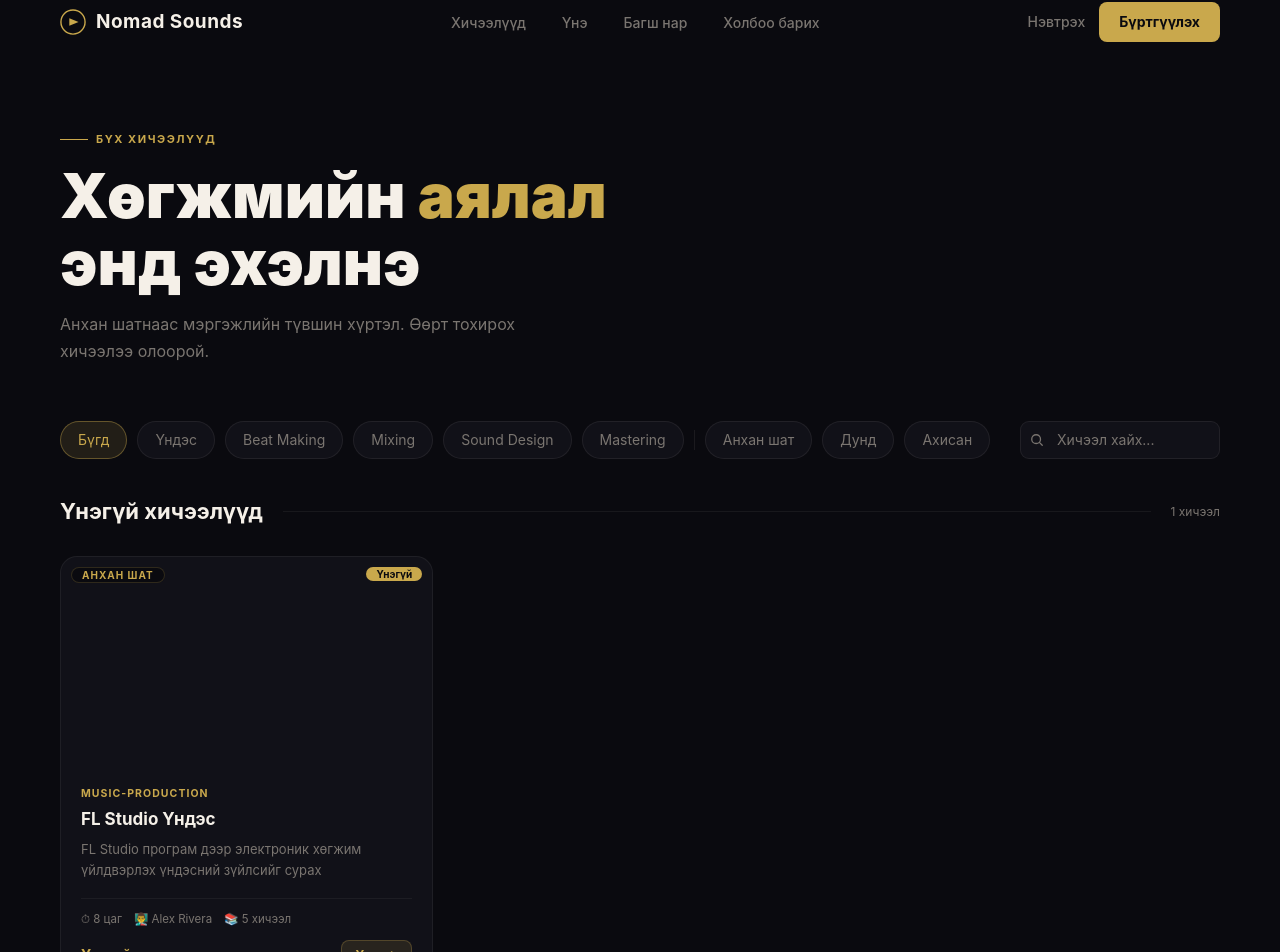
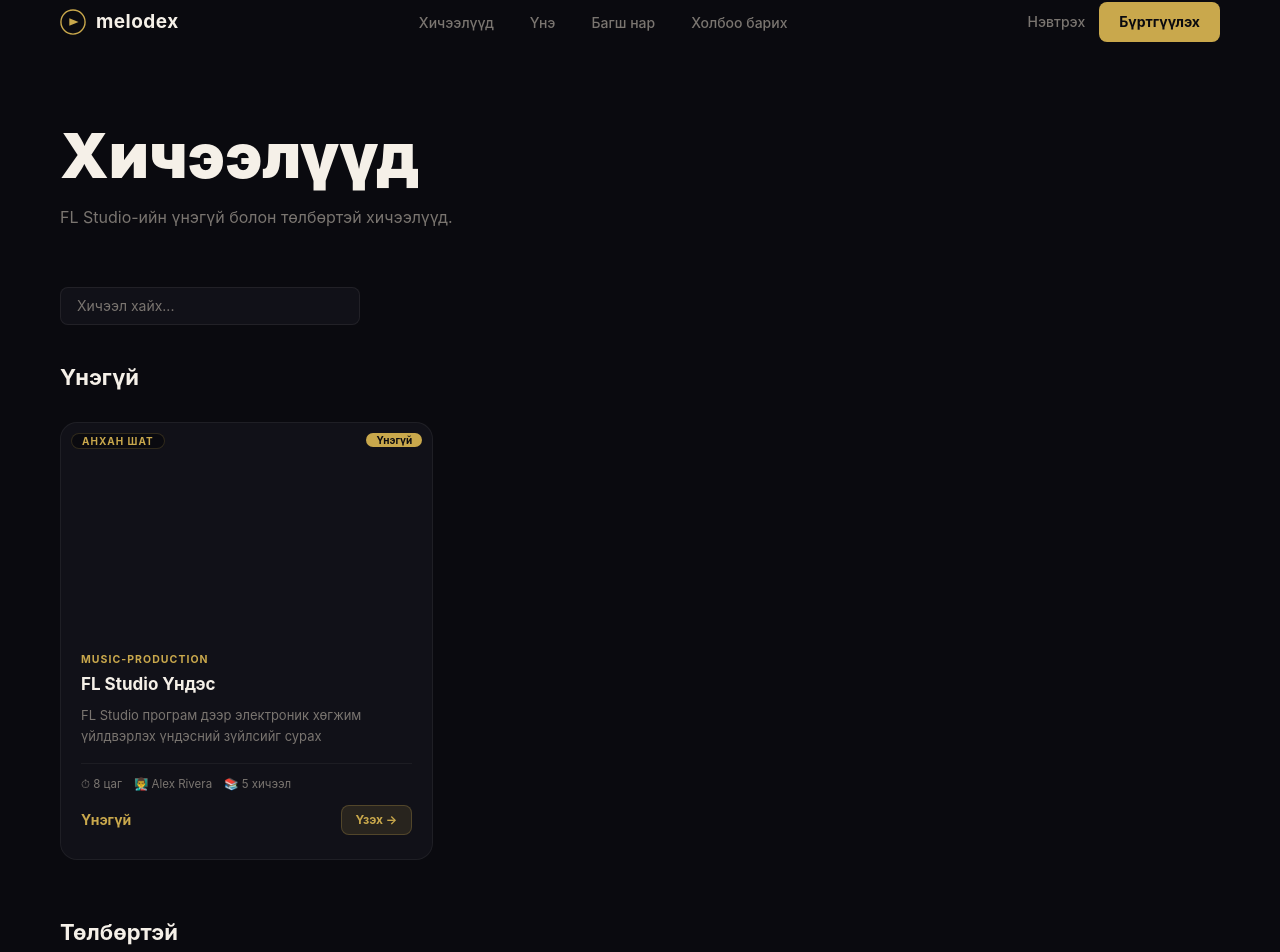
Before and after one commit to Yesudei/diploma, a Next.js app in the folder Frontend/: page /courses in a window 1280 px wide. Shown: the part 18-970 px from the top of the page. Built offline with nearby package versions, Linux system fonts and the light colour scheme; a web font is replaced by a local one.

Commit message:
Rename to melodex and simplify pages

```diff
--- a/Frontend/src/app/courses/page.tsx
+++ b/Frontend/src/app/courses/page.tsx
@@ -1,125 +1,49 @@
 'use client';
 import { useState } from 'react';
-import Nav from '@/components/layout/Nav';
-import Footer from '@/components/layout/Footer';
-import CourseCard from '@/components/cards/CourseCard';
-import SectionLabel from '@/components/ui/SectionLabel';
+import dynamic from 'next/dynamic';
 import { courses } from '@/lib/data';
-import { Category, Level } from '@/lib/types';
 
-const categoryFilters: { value: Category | 'all'; label: string }[] = [
-  { value: 'all', label: 'Бүгд' },
-  { value: 'basics', label: 'Үндэс' },
-  { value: 'beats', label: 'Beat Making' },
-  { value: 'mixing', label: 'Mixing' },
-  { value: 'sound-design', label: 'Sound Design' },
-  { value: 'mastering', label: 'Mastering' },
-];
-
-const levelFilters: { value: Level | 'all'; label: string }[] = [
-  { value: 'all', label: 'Бүх түвшин' },
-  { value: 'beginner', label: 'Анхан шат' },
-  { value: 'intermediate', label: 'Дунд' },
-  { value: 'advanced', label: 'Ахисан' },
-];
+const Nav = dynamic(() => import('@/components/layout/Nav'), { ssr: false });
+const Footer = dynamic(() => import('@/components/layout/Footer'), { ssr: false });
+const CourseCard = dynamic(() => import('@/components/cards/CourseCard'), { ssr: false });
 
 export default function CoursesPage() {
-  const [category, setCategory] = useState<Category | 'all'>('all');
-  const [level, setLevel] = useState<Level | 'all'>('all');
   const [query, setQuery] = useState('');
 
-  const filtered = courses.filter((c) => {
-    const matchI = category === 'all' || c.category === category;
-    const matchL = level === 'all' || c.level === level;
-    const matchQ = c.title.toLowerCase().includes(query.toLowerCase());
-    return matchI && matchL && matchQ;
-  });
+  const filtered = courses.filter((c) =>
+    c.title.toLowerCase().includes(query.toLowerCase())
+  );
 
   const free = filtered.filter((c) => c.price === 0);
   const paid = filtered.filter((c) => c.price > 0);
-
-  const FilterBtn = ({
-    active,
-    onClick,
-    label,
-  }: {
-    active: boolean;
-    onClick: () => void;
-    label: string;
-  }) => (
-    <button
-      onClick={onClick}
-      className={`text-sm px-[17px] py-2 rounded-full border transition-all ${active ? 'bg-[rgba(201,168,76,0.13)] border-[rgba(201,168,76,0.40)] text-[#C9A84C]' : 'bg-[#111118] border-[rgba(245,240,232,0.07)] text-[#7A7570] hover:border-[rgba(201,168,76,0.30)] hover:text-[#F5F0E8]'}`}
-    >
-      {label}
-    </button>
-  );
 
   return (
     <>
       <Nav />
       <main className="pt-[140px] pb-20 bg-[#0A0A0F] min-h-screen">
         <div className="px-[60px] mb-14">
-          <SectionLabel>Бүх хичээлүүд</SectionLabel>
           <h1 className="font-display text-[clamp(38px,5vw,62px)] font-black leading-[1.09] mb-3.5">
-            Хөгжмийн <em className="not-italic text-[#C9A84C]">аялал</em>
-            <br />
-            энд эхэлнэ
+            Хичээлүүд
           </h1>
           <p className="text-[#7A7570] text-base max-w-[480px] leading-[1.7]">
-            Анхан шатнаас мэргэжлийн түвшин хүртэл. Өөрт тохирох хичээлээ олоорой.
+            FL Studio-ийн үнэгүй болон төлбөртэй хичээлүүд.
           </p>
         </div>
 
-        <div className="px-[60px] mb-9 flex items-center gap-2.5 flex-wrap">
-          {categoryFilters.map((f) => (
-            <FilterBtn
-              key={f.value}
-              active={category === f.value}
-              onClick={() => setCategory(f.value as Category | 'all')}
-              label={f.label}
-            />
-          ))}
-          <div className="w-px h-5 bg-[rgba(245,240,232,0.07)]" />
-          {levelFilters.slice(1).map((f) => (
-            <FilterBtn
-              key={f.value}
-              active={level === f.value}
-              onClick={() => setLevel(f.value as Level | 'all')}
-              label={f.label}
-            />
-          ))}
-          <div className="ml-auto relative">
-            <svg
-              className="absolute left-2.5 top-1/2 -translate-y-1/2 text-[#7A7570]"
-              width="14"
-              height="14"
-              viewBox="0 0 16 16"
-              fill="none"
-            >
-              <circle cx="7" cy="7" r="5" stroke="currentColor" strokeWidth="1.5" />
-              <path d="m11 11 3 3" stroke="currentColor" strokeWidth="1.5" strokeLinecap="round" />
-            </svg>
+        <div className="px-[60px] mb-9">
           <input
             type="text"
             placeholder="Хичээл хайх..."
             value={query}
             onChange={(e) => setQuery(e.target.value)}
-              className="bg-[#111118] border border-[rgba(245,240,232,0.07)] text-[#F5F0E8] placeholder-[#7A7570] text-sm pl-9 pr-4 py-2 rounded-[9px] outline-none w-[200px] focus:border-[rgba(201,168,76,0.30)] transition-colors"
+            className="bg-[#111118] border border-[rgba(245,240,232,0.07)] text-[#F5F0E8] placeholder-[#7A7570] text-sm px-4 py-2 rounded-lg outline-none w-[300px] focus:border-[rgba(201,168,76,0.30)]"
           />
-          </div>
         </div>
 
         {free.length > 0 && (
           <section className="px-[60px] mb-14">
-            <div className="flex items-center gap-5 mb-7">
-              <h2 className="font-display text-[22px] font-bold whitespace-nowrap">
-                Үнэгүй хичээлүүд
-              </h2>
-              <div className="flex-1 h-px bg-[rgba(245,240,232,0.06)]" />
-              <span className="text-xs text-[#7A7570] whitespace-nowrap">{free.length} хичээл</span>
-            </div>
-            <div className="grid grid-cols-3 gap-5">
+            <h2 className="font-display text-[22px] font-bold mb-7">Үнэгүй</h2>
+            <div className="grid grid-cols-1 md:grid-cols-2 lg:grid-cols-3 gap-5">
               {free.map((c) => (
                 <CourseCard key={c.id} course={c} />
               ))}
@@ -129,14 +53,8 @@ export default function CoursesPage() {
 
         {paid.length > 0 && (
           <section className="px-[60px]">
-            <div className="flex items-center gap-5 mb-7">
-              <h2 className="font-display text-[22px] font-bold whitespace-nowrap">
-                Төлбөртэй хичээлүүд
-              </h2>
-              <div className="flex-1 h-px bg-[rgba(245,240,232,0.06)]" />
-              <span className="text-xs text-[#7A7570] whitespace-nowrap">₮5,000 / хичээл</span>
-            </div>
-            <div className="grid grid-cols-3 gap-5">
+            <h2 className="font-display text-[22px] font-bold mb-7">Төлбөртэй</h2>
+            <div className="grid grid-cols-1 md:grid-cols-2 lg:grid-cols-3 gap-5">
               {paid.map((c) => (
                 <CourseCard key={c.id} course={c} />
               ))}
--- a/Frontend/src/app/dashboard/page.tsx
+++ b/Frontend/src/app/dashboard/page.tsx
@@ -1,10 +1,12 @@
 'use client';
 import { useEffect, useState } from 'react';
 import { useRouter } from 'next/navigation';
+import dynamic from 'next/dynamic';
 import { supabase } from '@/lib/supabase';
 import { courses } from '@/lib/data';
 import Link from 'next/link';
-import Nav from '@/components/layout/Nav';
+
+const Nav = dynamic(() => import('@/components/layout/Nav'), { ssr: false });
 
 export default function DashboardPage() {
   const router = useRouter();
@@ -20,94 +22,45 @@ export default function DashboardPage() {
       }
       setLoading(false);
     });
-
-    const { data: { subscription } } = supabase.auth.onAuthStateChange((event, session) => {
-      if (event === 'SIGNED_IN' && session) {
-        setUser(session.user);
-      }
-      if (event === 'SIGNED_OUT') {
-        router.push('/auth/login');
-      }
-    });
-    return () => subscription.unsubscribe();
   }, [router]);
 
-  const [purchases, setPurchases] = useState<{ course_id: string }[]>([]);
-  const [progress, setProgress] = useState<{ course_id: string; progress_percent: number }[]>([]);
-  const [profile, setProfile] = useState<{ full_name: string } | null>(null);
-
-  useEffect(() => {
-    if (!user) return;
-
-    supabase.from('profiles').select('*').eq('id', user.id).single()
-      .then(({ data }) => setProfile(data));
-
-    supabase.from('purchased_courses').select('course_id').eq('user_id', user.id)
-      .then(({ data }) => setPurchases(data ?? []));
-
-    supabase.from('course_progress').select('*').eq('user_id', user.id)
-      .then(({ data }) => setProgress(data ?? []));
-  }, [user]);
-
-  const myCourses = courses.filter(
-    (c) => c.price === 0 || purchases.some((p) => p.course_id === c.id)
-  );
-
-  const getProgress = (courseId: string) =>
-    progress.find((p) => p.course_id === courseId)?.progress_percent ?? 0;
-
-  if (loading || !user)
+  if (loading || !user) {
     return (
       <div className="min-h-screen bg-[#0A0A0F] flex items-center justify-center">
         <div className="text-[#7A7570]">Ачаалж байна...</div>
       </div>
     );
+  }
 
   return (
     <>
+      <Nav />
       <div className="min-h-screen bg-[#0A0A0F] pt-24 px-[60px] pb-16">
         <div className="mb-10">
           <h1 className="font-display text-[clamp(32px,4vw,52px)] font-bold mb-2">
-            Тавтай морил,{' '}
-            <span className="text-[#C9A84C]">{profile?.full_name ?? user?.email}</span>
+            Тавтай морил
           </h1>
-          <p className="text-[#7A7570]">FL Studio-н аяллаа үргэлжлүүлэх</p>
+          <p className="text-[#7A7570]">FL Studio-н хичээлүүд</p>
         </div>
 
-        <div className="grid grid-cols-3 gap-5 mb-12">
-          {[
-            { label: 'Авсан хичээл', value: purchases.length + courses.filter((c) => c.price === 0).length },
-            { label: 'Дуусгасан', value: progress.filter((p) => p.progress_percent === 100).length },
-            { label: 'Нийт хичээл', value: courses.length },
-          ].map((s) => (
-            <div key={s.label} className="bg-[#111118] border border-[rgba(245,240,232,0.06)] rounded-xl p-6">
-              <div className="font-display text-3xl font-bold text-[#C9A84C] mb-1">{s.value}</div>
-              <div className="text-[#7A7570] text-sm">{s.label}</div>
-            </div>
+        <h2 className="font-display text-2xl font-bold mb-6">Хичээлүүд</h2>
+        <div className="grid grid-cols-1 md:grid-cols-2 lg:grid-cols-3 gap-5">
+          {courses.map((course) => (
+            <Link
+              key={course.id}
+              href={`/courses/${course.slug}`}
+              className="bg-[#111118] border border-[rgba(245,240,232,0.06)] rounded-xl p-5 hover:border-[rgba(201,168,76,0.20)] hover:-translate-y-1 transition-all"
+            >
+              <div className="text-[#C9A84C] text-xs font-bold uppercase tracking-wider mb-2">
+                {course.category}
+              </div>
+              <h3 className="font-display font-bold mb-3 text-[#F5F0E8]">{course.title}</h3>
+              <div className="flex items-center justify-between text-xs text-[#7A7570]">
+                <span>{course.price === 0 ? 'Үнэгүй' : `₮${course.price.toLocaleString()}`}</span>
+                <span className="text-[#C9A84C] font-semibold">Үзэх →</span>
+              </div>
+            </Link>
           ))}
-        </div>
-
-        <h2 className="font-display text-2xl font-bold mb-6">Миний хичээлүүд</h2>
-        <div className="grid grid-cols-3 gap-5">
-          {myCourses.map((course) => {
-            const pct = getProgress(course.id);
-            return (
-              <Link key={course.id} href={`/dashboard/watch/${course.id}`}
-                className="bg-[#111118] border border-[rgba(245,240,232,0.06)] rounded-xl overflow-hidden hover:border-[rgba(201,168,76,0.20)] hover:-translate-y-1 transition-all">
-                <div className="h-1.5 bg-[#18181F]">
-                  <div className="h-full bg-[#C9A84C] transition-all" style={{ width: `${pct}%` }} />
-                </div>
-                <div className="p-5">
-                  <div className="text-[#C9A84C] text-xs font-bold uppercase tracking-wider mb-2">{course.category}</div>
-                  <h3 className="font-display font-bold mb-3 text-[#F5F0E8]">{course.title}</h3>
-                  <div className="flex items-center justify-between text-xs text-[#7A7570]">
-                    <span>{pct}% дууссан</span>
-                    <span className="text-[#C9A84C] font-semibold">Үргэлжлүүлэх →</span>
-                  </div>
-                </div>
-              </Link>
-            );
-          })}
         </div>
       </div>
     </>
--- a/Frontend/src/app/layout.tsx
+++ b/Frontend/src/app/layout.tsx
@@ -13,7 +13,7 @@ const dmSans = DM_Sans({
 });
 
 export const metadata = {
-  title: 'Nomad Sounds — Хөгжмийн платформ',
+  title: 'melodex — Хөгжмийн платформ',
   description: 'Монгол хэл дээрх хөгжмийн хичээлийн платформ',
 };
 
--- a/Frontend/src/components/layout/Footer.tsx
+++ b/Frontend/src/components/layout/Footer.tsx
@@ -12,7 +12,7 @@ export default function Footer() {
                 <path d="M10 18V10l10 4-10 4z" fill="#C9A84C" />
               </svg>
               <span className="font-display font-bold text-[#C9A84C] text-[17px] tracking-wide">
-                Nomad Sounds
+                melodex
               </span>
             </Link>
             <p className="text-[#7A7570] text-[13px] leading-relaxed max-w-[220px]">
@@ -77,7 +77,7 @@ export default function Footer() {
         </div>
 
         <div className="pt-7 border-t border-[rgba(245,240,232,0.06)] flex items-center justify-between">
-          <p className="text-[#4A4540] text-xs">© 2025 Nomad Sounds. Бүх эрх хамгаалагдсан.</p>
+          <p className="text-[#4A4540] text-xs">© 2025 melodex. Бүх эрх хамгаалагдсан.</p>
           <div className="flex items-center gap-4">
             {['Үйлчилгээний нөхцөл', 'Нууцлалын бодлого'].map((item) => (
               <button
--- a/Frontend/src/components/layout/Nav.tsx
+++ b/Frontend/src/components/layout/Nav.tsx
@@ -25,7 +25,7 @@ export default function Nav() {
           <path d="M10 18V10l10 4-10 4z" fill="#C9A84C" />
         </svg>
         <span className="font-display font-bold text-gold text-[19px] tracking-wide">
-          Nomad Sounds
+          melodex
         </span>
       </Link>
 
```
Also changed, not shown: Frontend/src/app/auth/login/page.tsx (+19 -34 lines), Frontend/src/app/auth/register/page.tsx (+32 -52 lines). Lines whose indentation alone changed are shown as unchanged.
